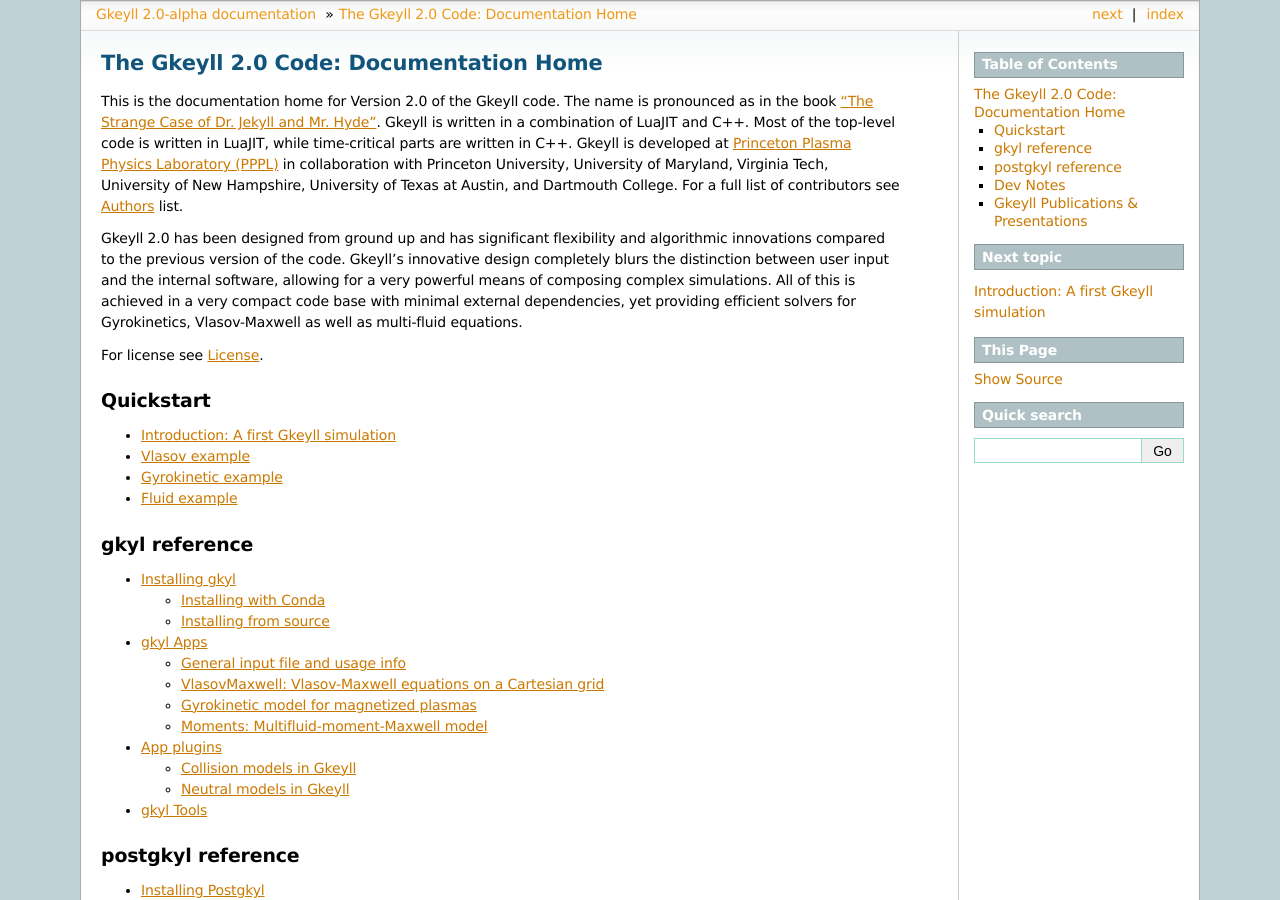
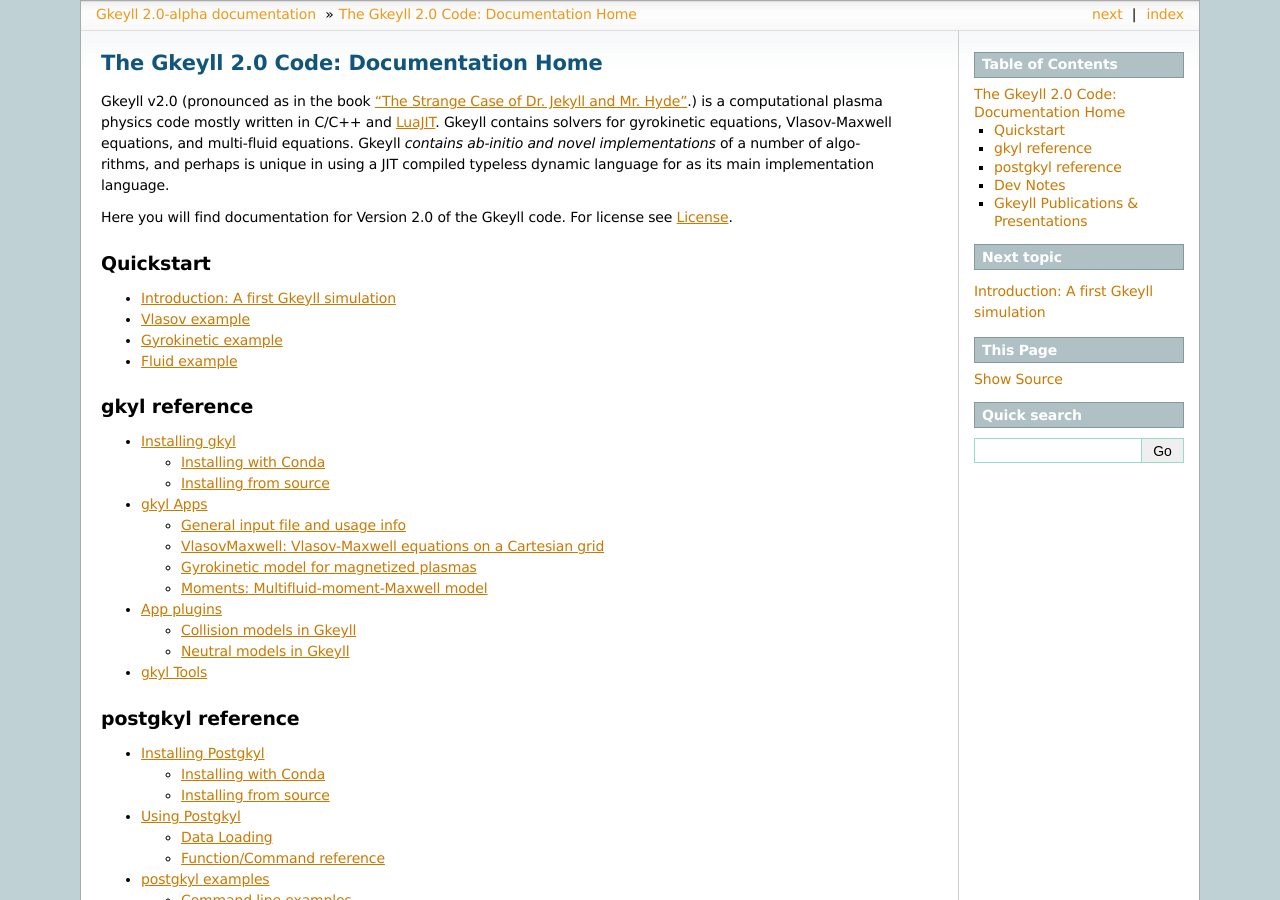
Before and after one commit to ammarhakim/gkyl-doc, a Sphinx documentation site: the page built from source/index.rst, in a window 1280 px wide and 900 px high. Built offline with Sphinx 7.4.7, drawn with Linux system fonts in a browser that asks for light colours; pages that are not in the unit, such as notebooks, are missing from menus.

Commit message:
Updates to index

```diff
--- a/source/index.rst
+++ b/source/index.rst
@@ -1,26 +1,17 @@
 The  Gkeyll 2.0 Code: Documentation Home
 ++++++++++++++++++++++++++++++++++++++++
 
-This is the documentation home for Version 2.0 of the Gkeyll code. The
-name is pronounced as in the book `"The Strange Case of Dr. Jekyll and
-Mr. Hyde" <https://www.gutenberg.org/files/43/43-h/43-h.htm>`_. Gkeyll
-is written in a combination of LuaJIT and C++. Most of the top-level
-code is written in LuaJIT, while time-critical parts are written in
-C++. Gkeyll is developed at `Princeton Plasma Physics Laboratory
-(PPPL) <http://www.pppl.gov>`_ in collaboration with Princeton
-University, University of Maryland, Virginia Tech, University of New
-Hampshire, University of Texas at Austin, and Dartmouth College. For
-a full list of contributors see :doc:`Authors <gkyl/authors>` list.
+Gkeyll v2.0 (pronounced as in the book `"The Strange Case of
+Dr. Jekyll and Mr. Hyde"
+<https://www.gutenberg.org/files/43/43-h/43-h.htm>`_.) is a
+computational plasma physics code mostly written in C/C++ and `LuaJIT
+<http://luajit.org>`_. Gkeyll contains solvers for gyrokinetic
+equations, Vlasov-Maxwell equations, and multi-fluid equations. Gkeyll
+*contains ab-initio and novel implementations* of a number of
+algorithms, and perhaps is unique in using a JIT compiled typeless
+dynamic language for as its main implementation language.
 
-Gkeyll 2.0 has been designed from ground up and has significant
-flexibility and algorithmic innovations compared to the previous
-version of the code. Gkeyll's innovative design completely blurs the
-distinction between user input and the internal software, allowing for
-a very powerful means of composing complex simulations. All of this is
-achieved in a very compact code base with minimal external
-dependencies, yet providing efficient solvers for Gyrokinetics,
-Vlasov-Maxwell as well as multi-fluid equations.
-
+Here you will find documentation for Version 2.0 of the Gkeyll code.
 For license see :doc:`License <aboutAndLicense>`.
 
 Quickstart
```
